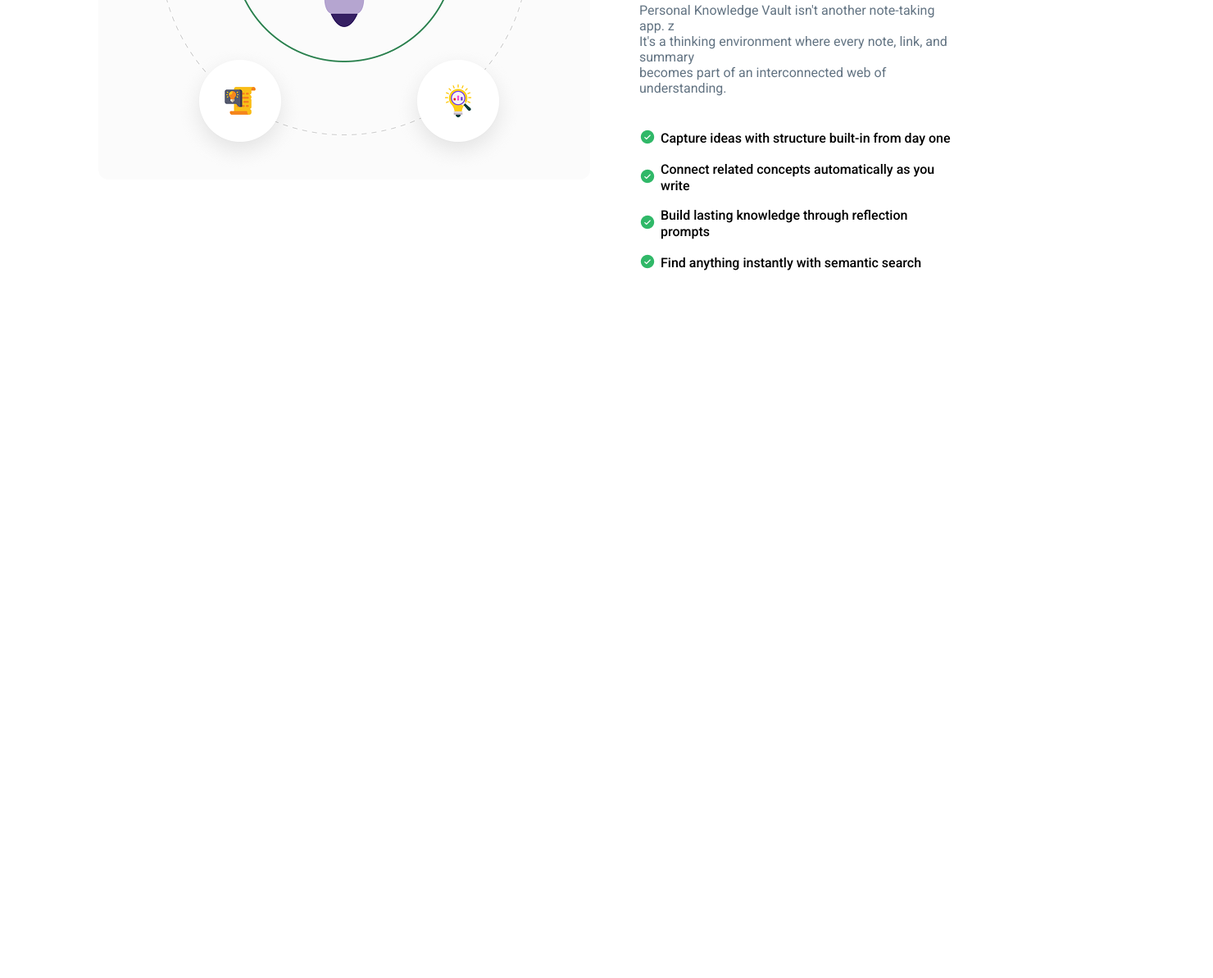
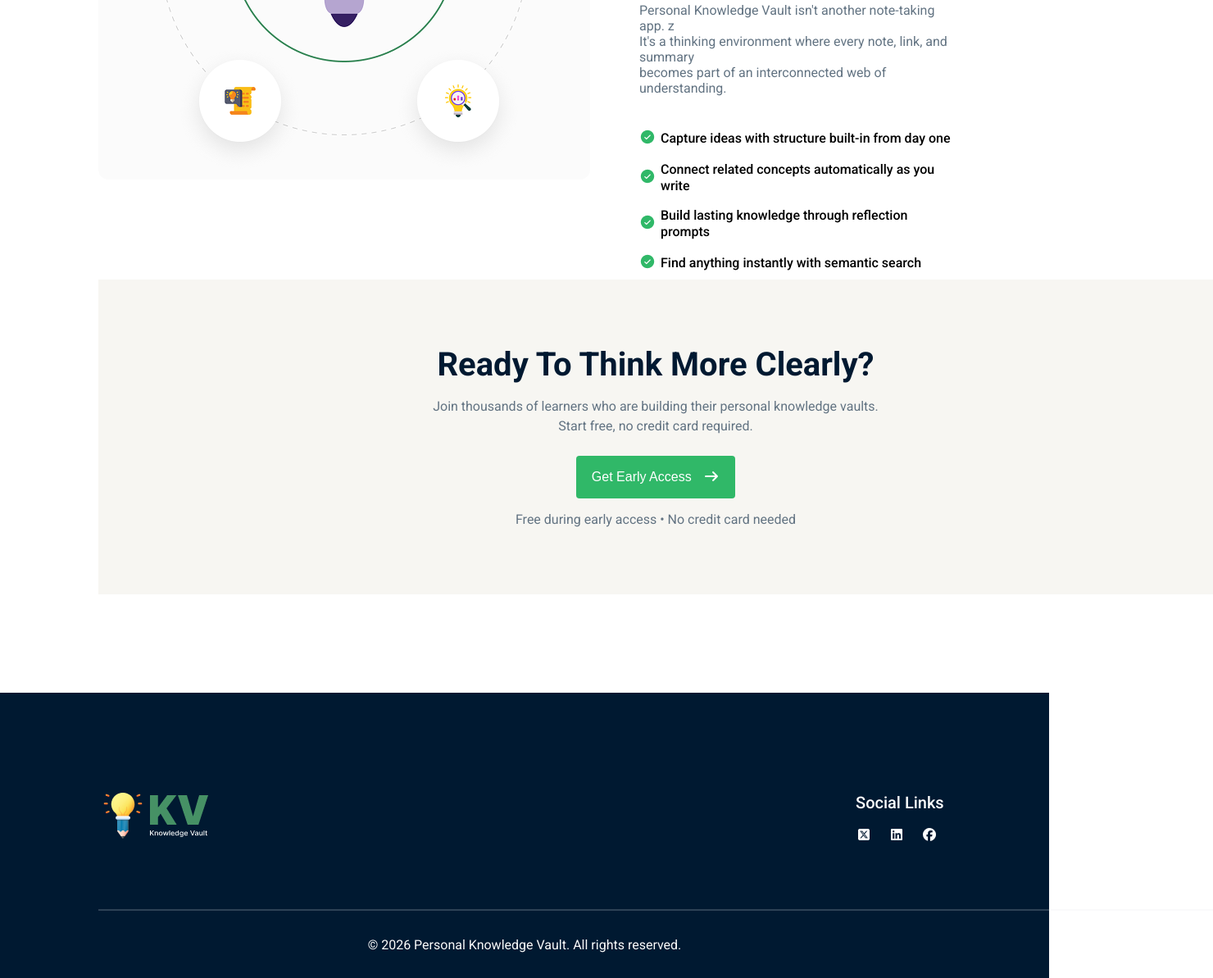
Before and after one commit to zaman4x101/Assignment1, a plain HTML site: page index.html in a window 1280 px wide. Shown: the part 1765-2958 px from the top of the page at 82% size, 1480 px wide, since content can reach past the window. Before the commit the page ends 2106 px from the top, so only its background shows below. Drawn offline with Linux system fonts and the light colour scheme.

Commit message:
all done

```diff
--- a/index.html
+++ b/index.html
@@ -152,6 +152,29 @@ See How It Works</button>
                 </div>
             </div>
         </div>
+        <div class="eas">
+            <h2>Ready To Think More Clearly?</h2>
+            <h6>Join thousands of learners who are building their personal knowledge vaults.<br>Start free, no credit card required.</h6>
+            <button>Get Early Access <i class="fa-solid fa-arrow-down" style="color: rgb(255, 255, 255);"></i></button>
+            <footer>Free during early access • No credit card needed</footer>
+        </div>
     </main>
+    <footer class="endfoot">
+        <div class="flogo">
+            <div class="flogop">
+                <img src="assets/logo-footer.png" alt="">
+            </div>
+            <div class="socialL">
+                <p>Social Links</p>
+                <i class="fa-brands fa-square-x-twitter" style="color: rgb(255, 255, 255);"></i>
+                <i class="fa-brands fa-linkedin" style="color: rgb(255, 255, 255);"></i>
+                <i class="fa-brands fa-facebook" style="color: rgb(255, 255, 255);"></i>
+            </div>
+        </div>
+        <hr>
+        <div class="eeff">
+                &copy; 2026 Personal Knowledge Vault. All rights reserved.
+        </div>
+    </footer>
 </body>
 </html>
--- a/style.css
+++ b/style.css
@@ -209,7 +209,7 @@ nav button{
         height: 300px;
         border: none;
         border-radius: 8px;
-        /* box-shadow: 0px 0px 8px #000000; baki*/
+        box-shadow: 0px 0px 8px rgba(0, 0, 0, 0.06);
     }
     .imgdiv{
         height: 60px;
@@ -298,11 +298,6 @@ nav button{
         line-height: 20px;
         font-weight: 500;
     }
-
-
-    .point{
-
-    }
     .line{
         gap: 6px;
         display: flex;
@@ -312,3 +307,80 @@ nav button{
         margin-top: 16px;
         margin-bottom: 16px;
     }
+    .eas{
+        height: 384px;
+        width: 1360px;
+        margin: 2px 120px 120px 120px;
+        padding: 80px 40px;
+        background-color: rgba(247, 246, 242, 1);
+        text-align: center;
+    }
+    .eas h2{
+        font-size: 40px;
+        font-weight: bold;
+        margin-bottom: 16px;
+        color: rgba(0, 25, 49, 1);
+    }
+    .eas h6{
+        font-size: 16px;
+        font-weight: 400;
+        line-height: 24px;
+        color: #627382;
+        margin-bottom: 24px;
+    }
+    .eas button{
+        color: #FFFFFF;
+        width: 194px;
+        height: 52px;
+        background-color: #30B868;
+        border-radius: 4px;
+        border: none;
+        font-size: 16px;
+        cursor: pointer;
+        margin-bottom: 16px;
+    }
+    .eas i{
+        margin-left: 10px;
+        transform: rotate(-90deg);
+    }
+    .eas footer{
+        font-size: 16px;
+        line-height: 20px;
+        font-weight: 400;
+        color: #627382;
+    }
+    .endfoot{
+        height: 348px;
+        background-color: rgba(0, 25, 49, 1);
+        padding: 120px 120px 30px 120px;
+    }
+    .flogo{
+        color: rgba(255, 255, 255, 1);
+        display: flex;
+        justify-content: space-between;
+        margin-bottom: 80px;
+    }
+    .socialL p{
+        margin-bottom: 16px;
+        font-size: 20px;
+        font-weight: 500;
+        line-height: 28px;
+    }
+    .socialL i{
+        margin-right: 16px;
+    }
+    .eeff{
+        display: flex;
+        justify-content: center;
+        align-items: center;
+        color: rgba(250, 250, 250, 1);
+        font-size: 16px;
+        line-height: 24px;
+        font-weight: 400;
+    }
+    .endfoot hr{
+        opacity: 20%;
+        border: 1px solid rgba(229, 231, 235, 1);
+        width: 1360px;
+        margin-bottom: 30px;
+    }
```
